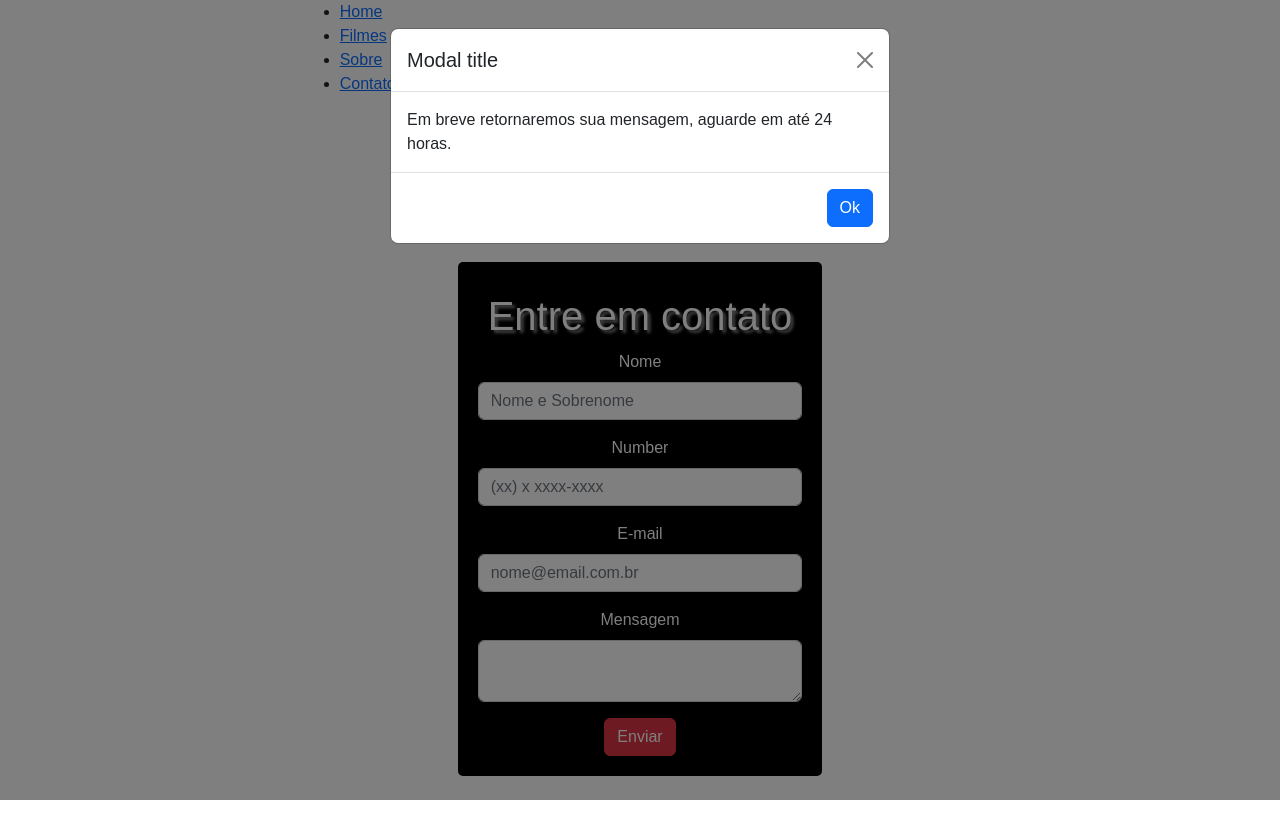
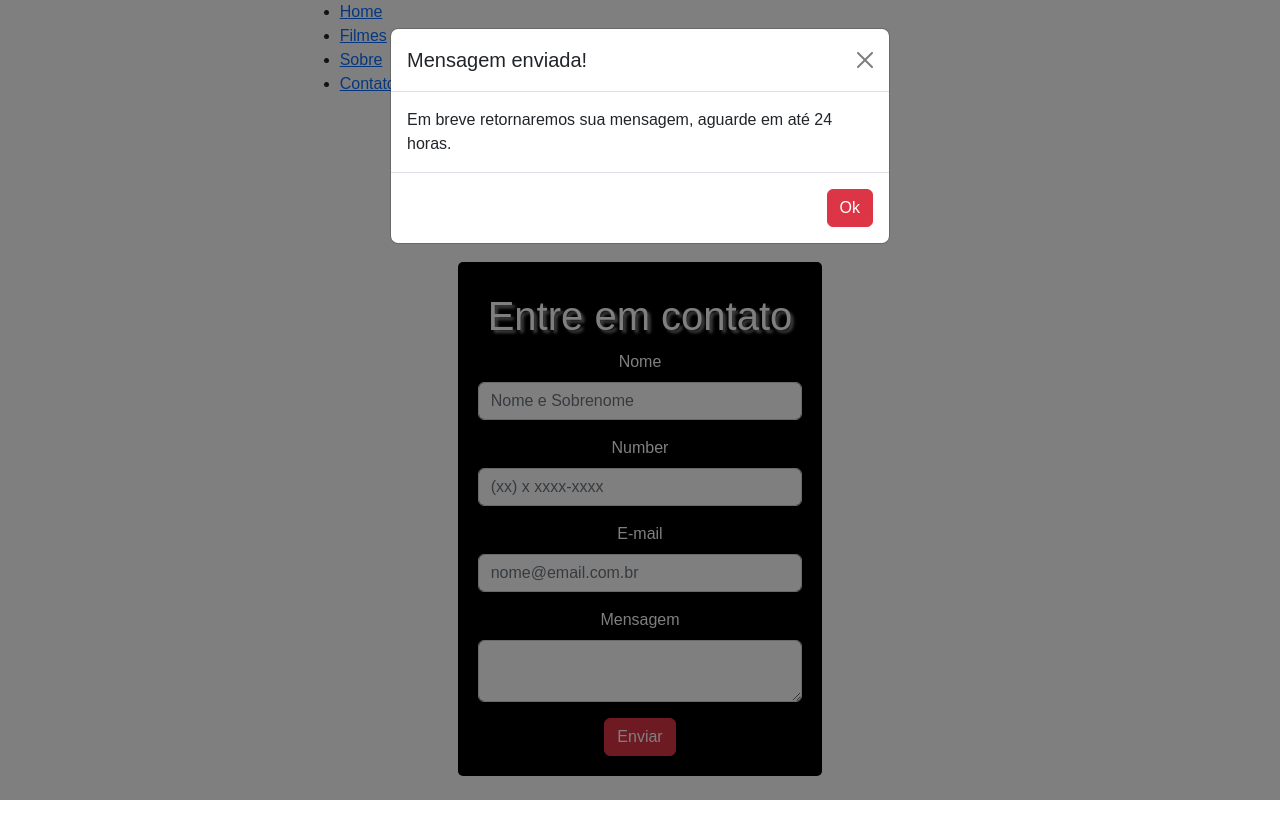
Before and after one commit to moondev94/projeto-modulo3-squad1, a React (Create React App) app: page /Contato in a window 1280 px wide. Both pictures are taken after a click on the button "Enviar". Shown: the top 838 px of the page. Built offline with nearby package versions, Linux system fonts and the light colour scheme; a web font is replaced by a local one.

Commit message:
Update Contato.jsx

```diff
--- a/src/view/Contato.jsx
+++ b/src/view/Contato.jsx
@@ -61,12 +61,12 @@ const Contato = () => {
        Enviar
       </Button>
       <Modal isOpen={modal} toggle={toggle} >
-        <ModalHeader toggle={toggle}>Modal title</ModalHeader>
+        <ModalHeader toggle={toggle}>Mensagem enviada!</ModalHeader>
         <ModalBody>
           Em breve retornaremos sua mensagem, aguarde em até 24 horas.
         </ModalBody>
         <ModalFooter>
-          <Button color="primary" onClick={toggle}>
+          <Button color="danger" onClick={toggle}>
             Ok
           </Button>{' '}
 
```
